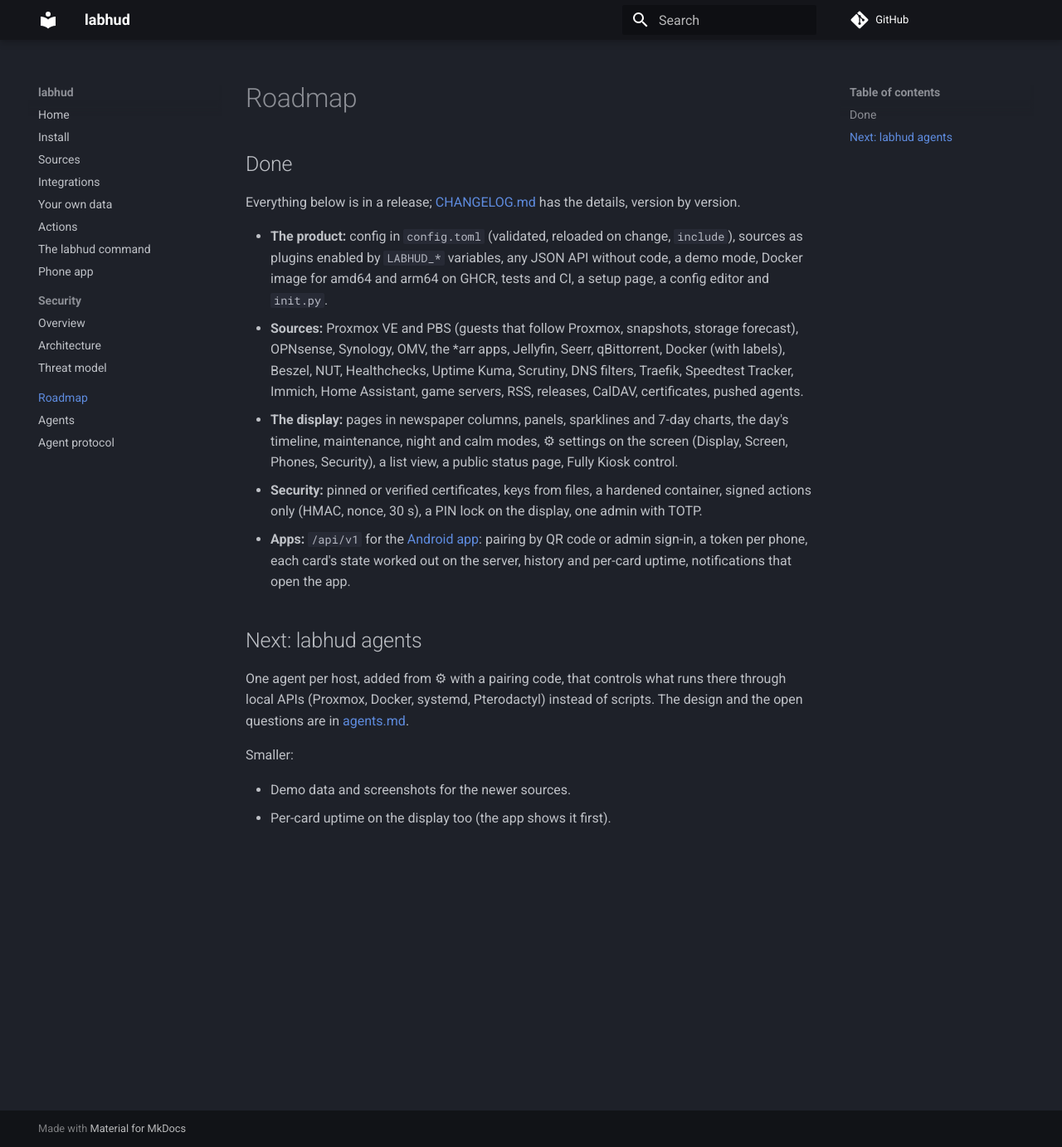
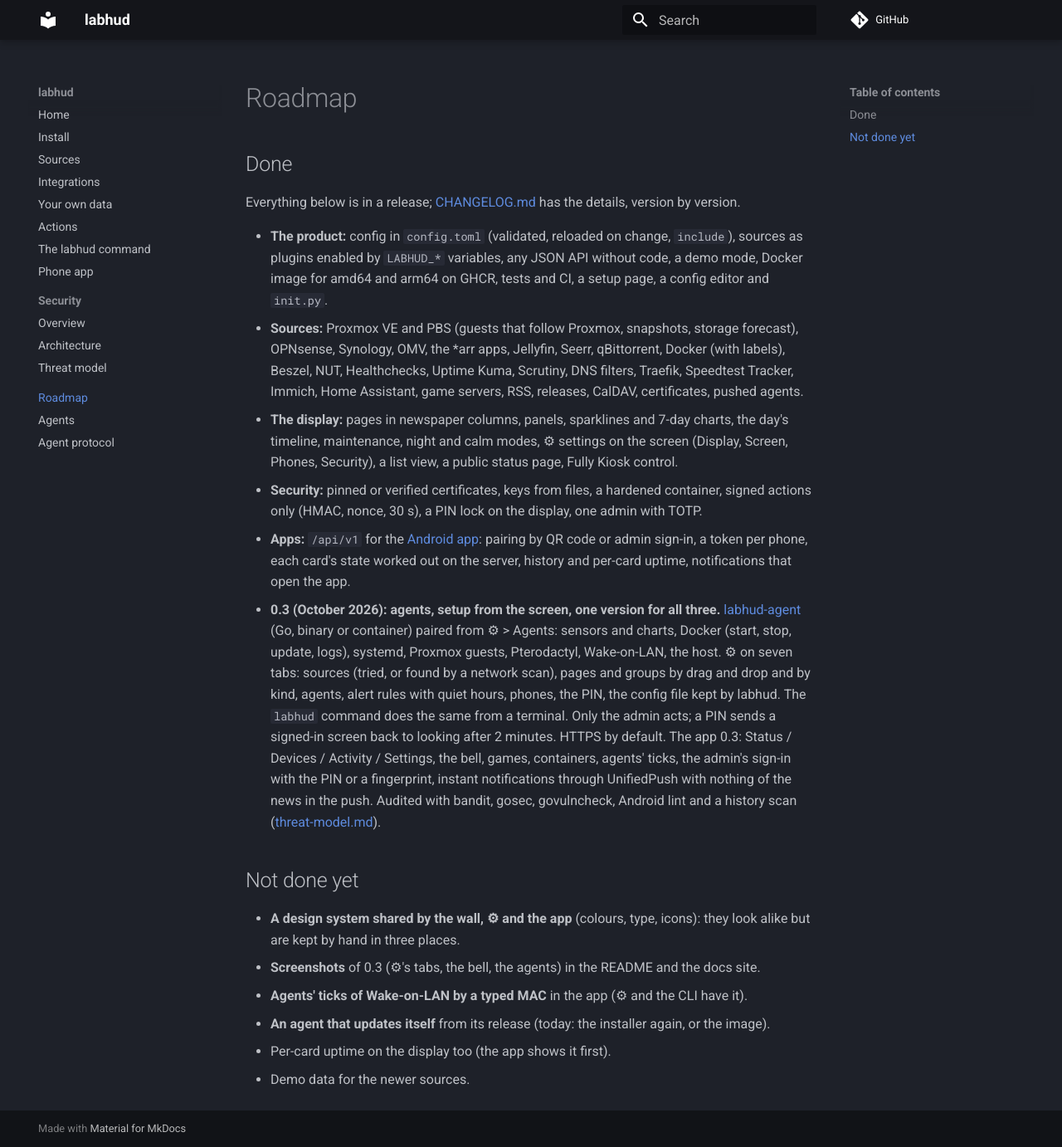
Before and after one commit to Mithrandler/labhud, an MkDocs documentation site: the page built from docs/ROADMAP.md, in a window 1280 px wide and 1382 px high. Shown: the whole window at 83% size. Built offline with MkDocs 1.6.1 and Material for MkDocs 9.7.7, drawn with Linux system fonts in a browser that asks for light colours; comment, search, counter and statistics services are not loaded.

Commit message:
README for 0.3 (agents, ⚙, CLI, alerts, admin-only buttons, five steps); roadmap: what 0.3 did and what is left
Co-Authored-By: Claude Opus 5.5 <noreply@anthropic.com>

```diff
--- a/docs/ROADMAP.md
+++ b/docs/ROADMAP.md
@@ -20,14 +20,24 @@ version.
 - **Apps:** `/api/v1` for the [Android app](https://github.com/Mithrandler/labhud-android):
   pairing by QR code or admin sign-in, a token per phone, each card's state worked out on the
   server, history and per-card uptime, notifications that open the app.
+- **0.3 (October 2026): agents, setup from the screen, one version for all three.**
+  [labhud-agent](https://github.com/Mithrandler/labhud-agent) (Go, binary or container) paired
+  from ⚙ > Agents: sensors and charts, Docker (start, stop, update, logs), systemd, Proxmox
+  guests, Pterodactyl, Wake-on-LAN, the host. ⚙ on seven tabs: sources (tried, or found by a
+  network scan), pages and groups by drag and drop and by kind, agents, alert rules with quiet
+  hours, phones, the PIN, the config file kept by labhud. The `labhud` command does the same from
+  a terminal. Only the admin acts; a PIN sends a signed-in screen back to looking after 2
+  minutes. HTTPS by default. The app 0.3: Status / Devices / Activity / Settings, the bell,
+  games, containers, agents' ticks, the admin's sign-in with the PIN or a fingerprint, instant
+  notifications through UnifiedPush with nothing of the news in the push. Audited with bandit,
+  gosec, govulncheck, Android lint and a history scan ([threat-model.md](threat-model.md)).
 
-## Next: labhud agents
+## Not done yet
 
-One agent per host, added from ⚙ with a pairing code, that controls what runs there through
-local APIs (Proxmox, Docker, systemd, Pterodactyl) instead of scripts. The design and the open
-questions are in [agents.md](agents.md).
-
-Smaller:
-
-- Demo data and screenshots for the newer sources.
+- **A design system shared by the wall, ⚙ and the app** (colours, type, icons): they look alike
+  but are kept by hand in three places.
+- **Screenshots** of 0.3 (⚙'s tabs, the bell, the agents) in the README and the docs site.
+- **Agents' ticks of Wake-on-LAN by a typed MAC** in the app (⚙ and the CLI have it).
+- **An agent that updates itself** from its release (today: the installer again, or the image).
 - Per-card uptime on the display too (the app shows it first).
+- Demo data for the newer sources.
```
Also changed, not shown: README.md (+37 -16 lines).
